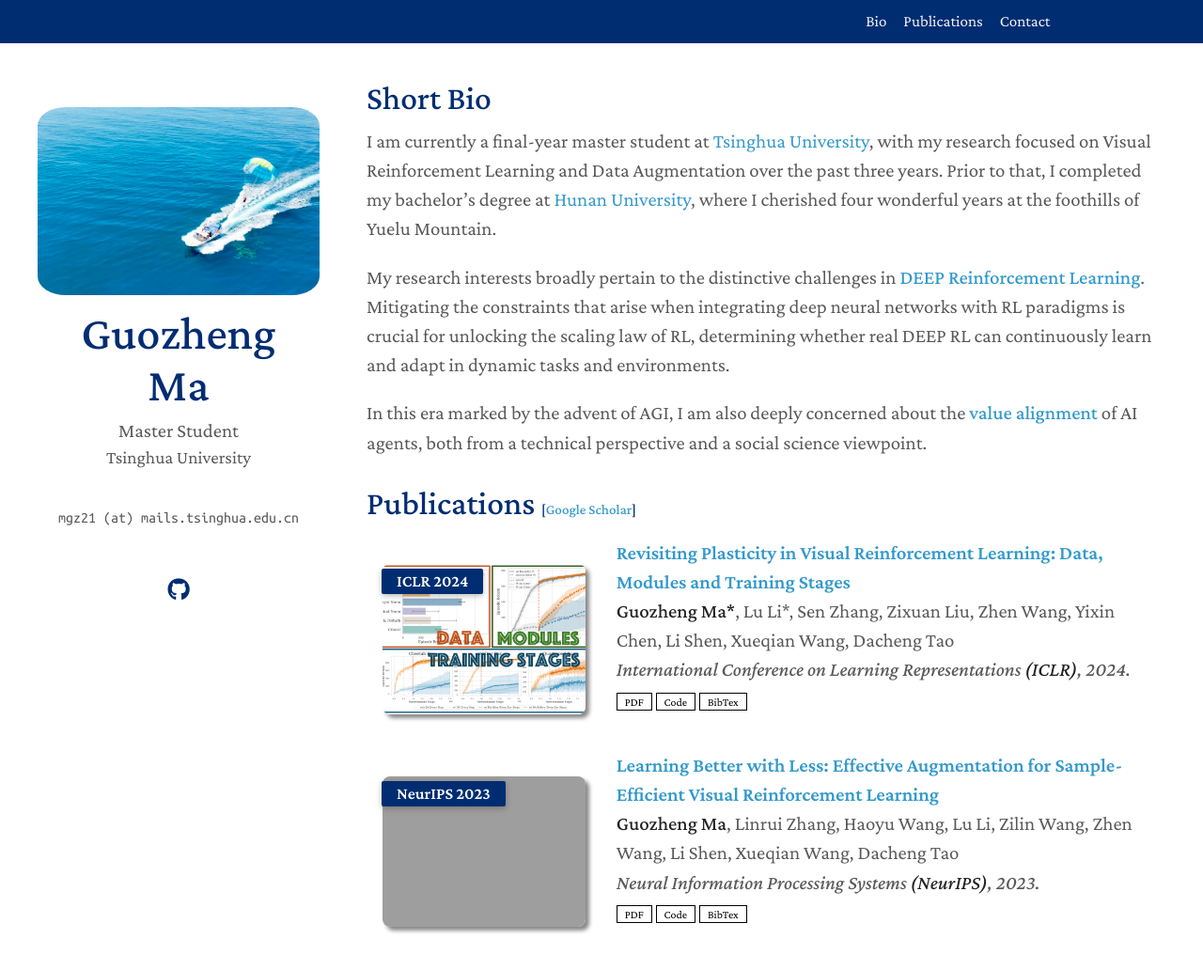
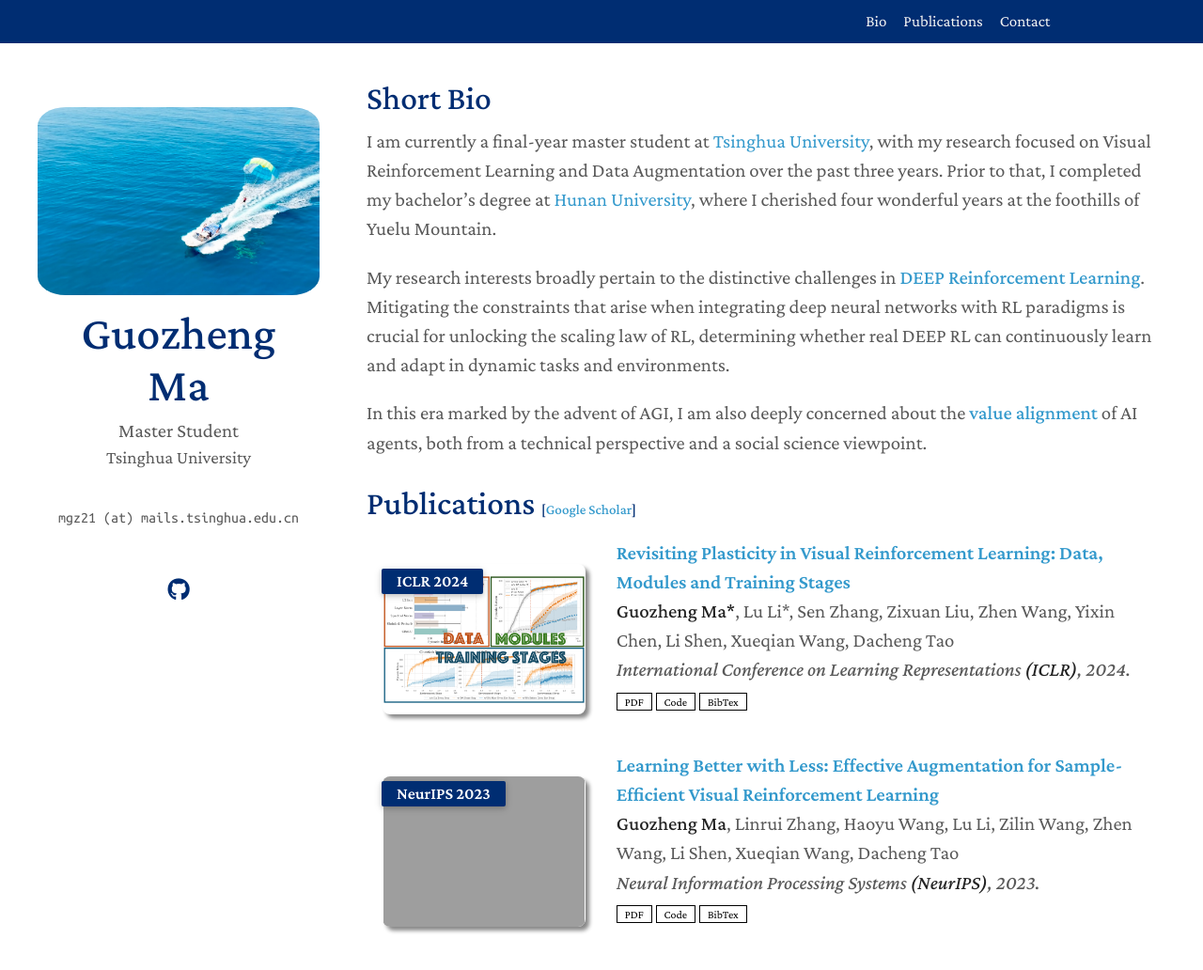
Before and after one commit to Guozheng-Ma/guozheng-ma.github.io, a Jekyll site: the page built from index.md, in a window 1280 px wide and 1125 px high. Shown: the top 1032 px of the window at 94% size. Built offline with Jekyll 4.4.1, drawn with Linux system fonts in a browser that asks for light colours; a style sheet for code colours, icons or effects is not loaded; grey boxes are pictures that could not be loaded.

Commit message:
Update pub.css

```diff
--- a/assets/css/pub.css
+++ b/assets/css/pub.css
@@ -72,4 +72,4 @@ blockquote { background: var(--global-bg-color); border-left: 2px solid var(--gl
 
 .publications ol.bibliography li div.abstract.hidden.open { border-color: var(--global-text-color); }
 
-.publications ol.bibliography li .teaser { border-radius: 8px; box-shadow: 4px 4px 4px #888; height: 160px; width: 320px; margin-top: 3px; margin-left: 2px; margin-bottom: 3px; object-fit: cover; }
+.publications ol.bibliography li .teaser { border-radius: 8px; box-shadow: 4px 4px 4px #888; height: 160px; width: 320px; margin-top: 3px; margin-left: 2px; margin-bottom: 3px; object-fit: contain; }
```
